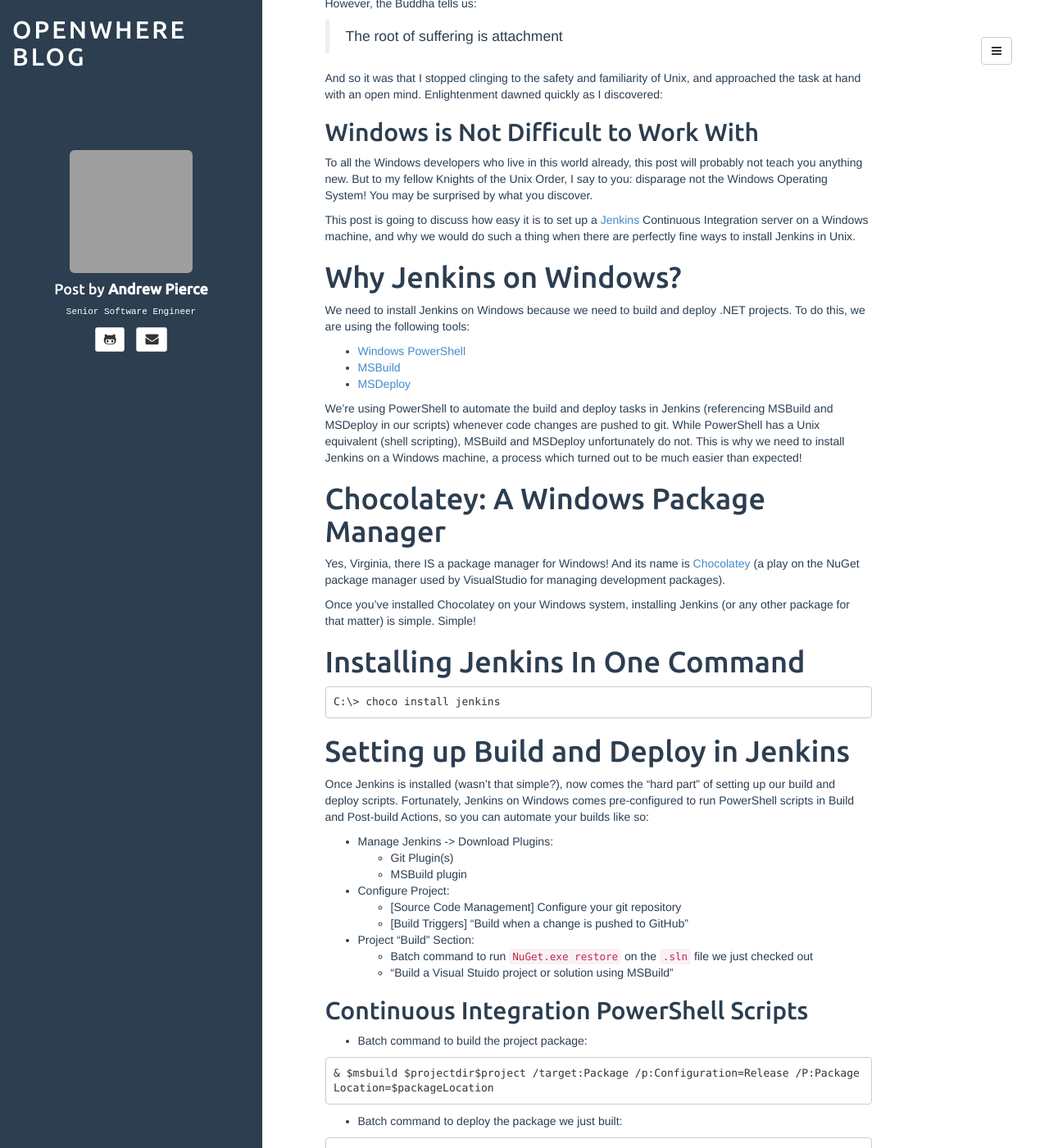
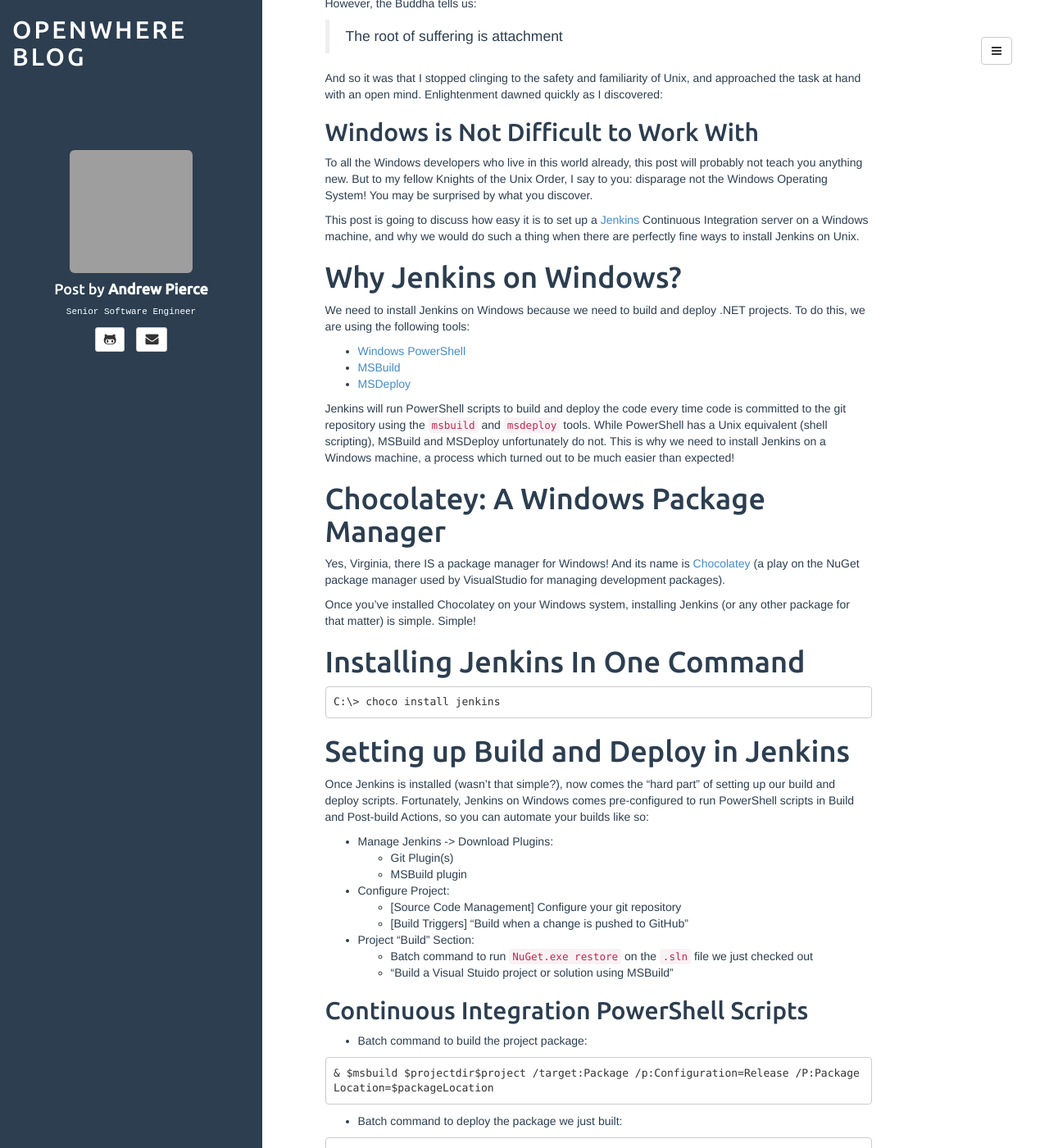
Before and after one commit to OpenWhere/openwhere.github.io, a Jekyll site: the page built from _posts/2014-12-02-windows_ci.md, in a window 1280 px wide and 1400 px high, scrolled down 296 px. Shown: the whole window at 82% size. Built offline with Jekyll 4.4.1, drawn with Linux system fonts in a browser that asks for light colours; some of the changed text lies outside the part shown; grey boxes are pictures that could not be loaded.

Commit message:
Review changes (Thanks, Andrew!)

```diff
--- a/_posts/2014-12-02-windows_ci.md
+++ b/_posts/2014-12-02-windows_ci.md
@@ -32,7 +32,7 @@ by what you discover.
 
 This post is going to discuss how easy it is to set up a [Jenkins](http://jenkins-ci.org/)
 Continuous Integration server on a Windows machine, and why we would do such a
-thing when there are perfectly fine ways to install Jenkins in Unix.
+thing when there are perfectly fine ways to install Jenkins on Unix.
 
 # Why Jenkins on Windows?
 We need to install Jenkins on Windows because we need to build and deploy .NET
@@ -42,9 +42,9 @@ projects. To do this, we are using the following tools:
 + [MSBuild](http://msdn.microsoft.com/en-us/library/wea2sca5%28v=vs.90%29.aspx)
 + [MSDeploy](http://www.iis.net/downloads/microsoft/web-deploy)
 
-We're using PowerShell to automate the build and deploy tasks in Jenkins
-(referencing MSBuild and MSDeploy in our scripts) whenever code changes are
-pushed to git. While PowerShell has a Unix equivalent (shell scripting),
+Jenkins will run PowerShell scripts to build and deploy the code every time
+code is committed to the git repository using the `msbuild` and `msdeploy` tools.
+While PowerShell has a Unix equivalent (shell scripting),
 MSBuild and MSDeploy unfortunately do not. This is why we need to install
 Jenkins on a Windows machine, a process which turned out to be much easier
 than expected!
```
Also changed, not shown: other parts of _posts/2014-12-02-windows_ci.md (+3 -3 lines).
